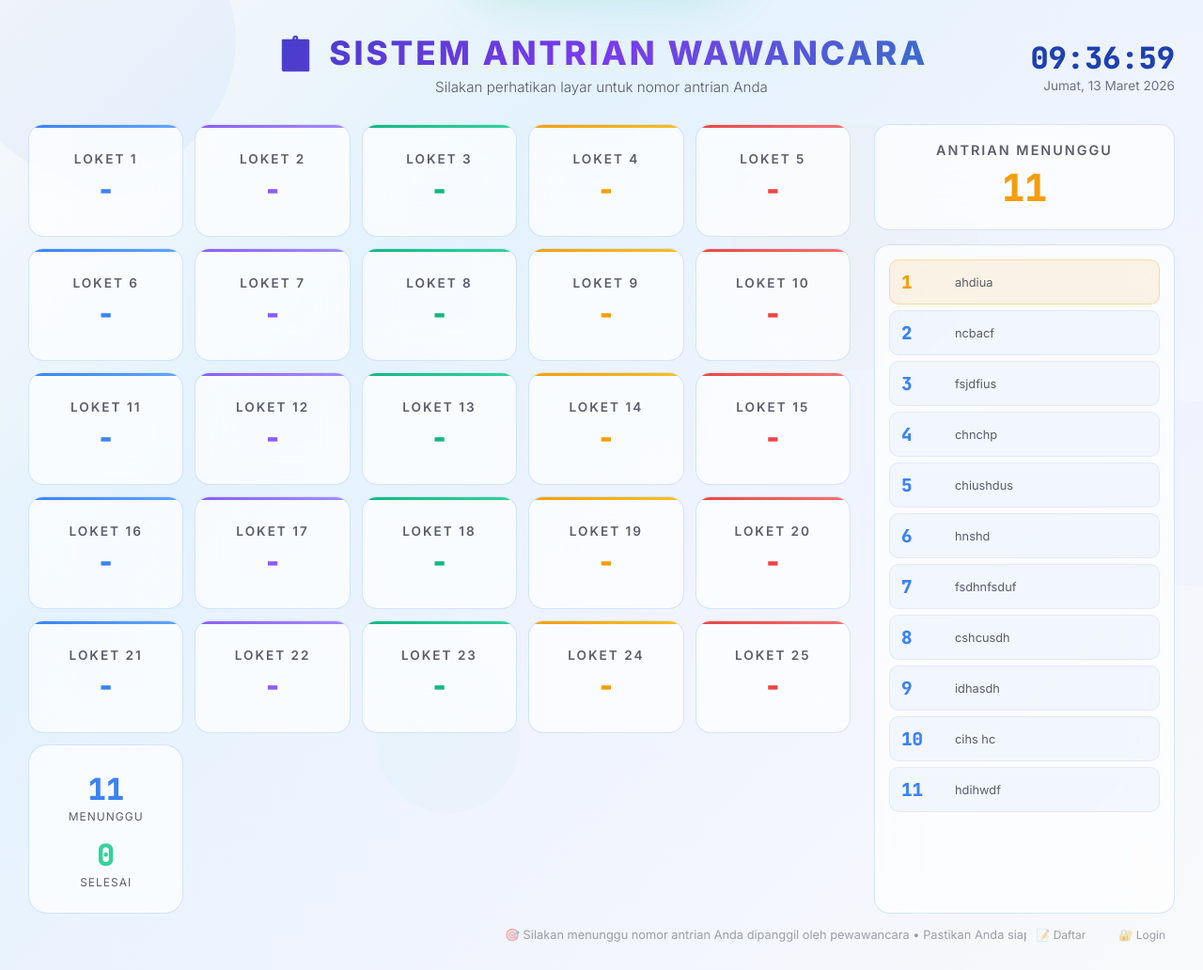
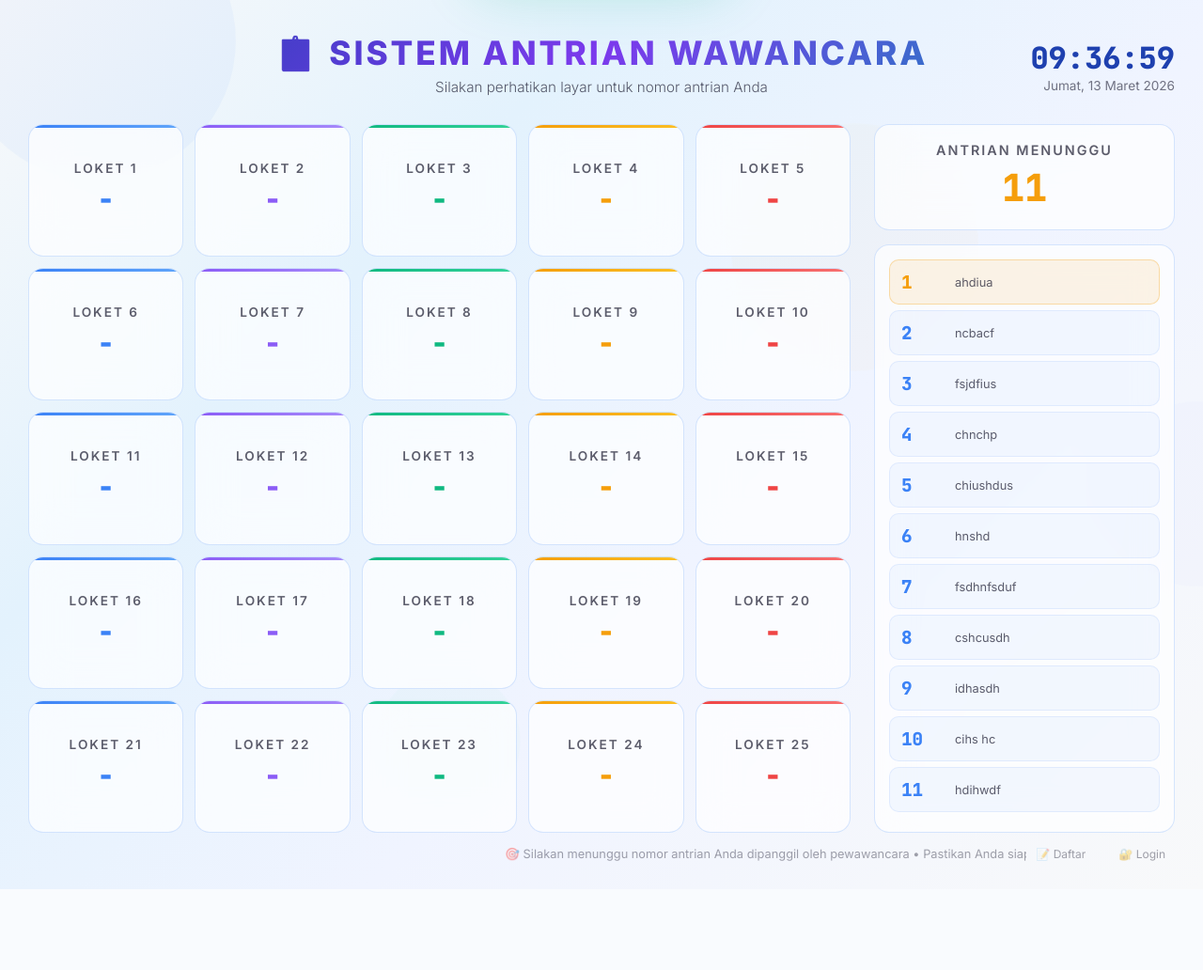
Before and after one commit to afdatulc/antrian, a Flask app: page /display in a window 1280 px wide. Shown: the whole page at 94% size. After the commit the page ends 946 px from the top, so only its background shows below. Run offline with Flask 3, Linux system fonts and the light colour scheme; data comes from the database, SQL or seed files in the repository; both versions use the stored data as it was after the commit.

Commit message:
paling baru

```diff
--- a/templates/display.html
+++ b/templates/display.html
@@ -35,17 +35,7 @@
         <div class="main-content">
             <!-- Loket Grid (dynamically generated) -->
             <div class="loket-grid" id="loket-grid">
-                <!-- Stats Summary -->
-                <div class="stats-summary-card">
-                    <div class="stat-item">
-                        <div class="stat-value" id="stat-menunggu">0</div>
-                        <div class="stat-label">Menunggu</div>
-                    </div>
-                    <div class="stat-item">
-                        <div class="stat-value" id="stat-selesai" style="color: #34d399;">0</div>
-                        <div class="stat-label">Selesai</div>
-                    </div>
-                </div>
+                <!-- cards inserted by JS -->
             </div>
 
             <!-- Sidebar -->
@@ -138,18 +128,7 @@
                 <div class="loket-nama" id="nama-${i}">${nama}</div>
             </div>`;
             }
-            // Add stats summary card
-            html += `
-            <div class="stats-summary-card">
-                <div class="stat-item">
-                    <div class="stat-value" id="stat-menunggu">${document.getElementById('stat-menunggu')?.textContent || '0'}</div>
-                    <div class="stat-label">Menunggu</div>
-                </div>
-                <div class="stat-item">
-                    <div class="stat-value" id="stat-selesai" style="color: #34d399;">${document.getElementById('stat-selesai')?.textContent || '0'}</div>
-                    <div class="stat-label">Selesai</div>
-                </div>
-            </div>`;
+            // no stats summary card here; sidebar shows waiting count only
             grid.innerHTML = html;
         }
 
@@ -162,9 +141,7 @@
                 // Render loket cards dynamically
                 renderLoketCards(data.loket);
 
-                // Stats
-                document.getElementById('stat-menunggu').textContent = data.total_menunggu;
-                document.getElementById('stat-selesai').textContent = data.total_selesai;
+                // Sidebar waiting count only
                 document.getElementById('total-waiting').textContent = data.total_menunggu;
 
                 // Waiting list
```
Also changed, not shown: antrian.db (added), 1 other file.
